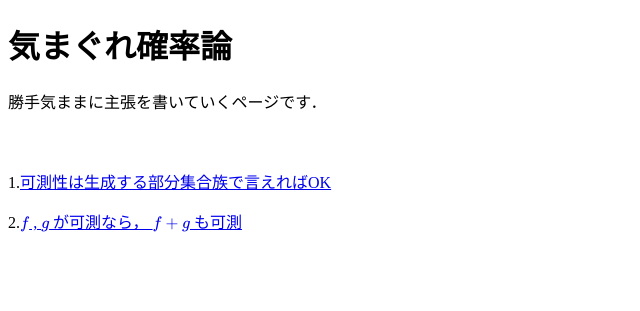
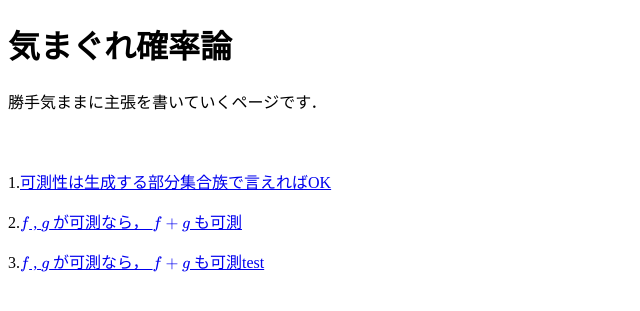
Before and after one commit to Helvetica-0226/kimagure-probability.github.io, a Jekyll site: the page index.html, which Jekyll copies as it is, in a window 1280 px wide. Shown: the top 311 px of the page, without its empty margins (0-640 px from the left). Built offline with Jekyll 4.4.1, drawn with Linux system fonts in a browser that asks for light colours.

Commit message:
Add test link for measurable functions

```diff
--- a/index.html
+++ b/index.html
@@ -24,6 +24,8 @@
 
   <p>1.<a href="./1/" rel="noopener">可測性は生成する部分集合族で言えればOK</a></p>
   <p>2.<a href="./2/" rel="noopener">$f$ , $g$ が可測なら， $f+g$ も可測</a></p>
+  <p>3.<a href="./3/" rel="noopener">$f$ , $g$ が可測なら， $f+g$ も可測test</a></p>
+
 
 </body>
 </html>
```
